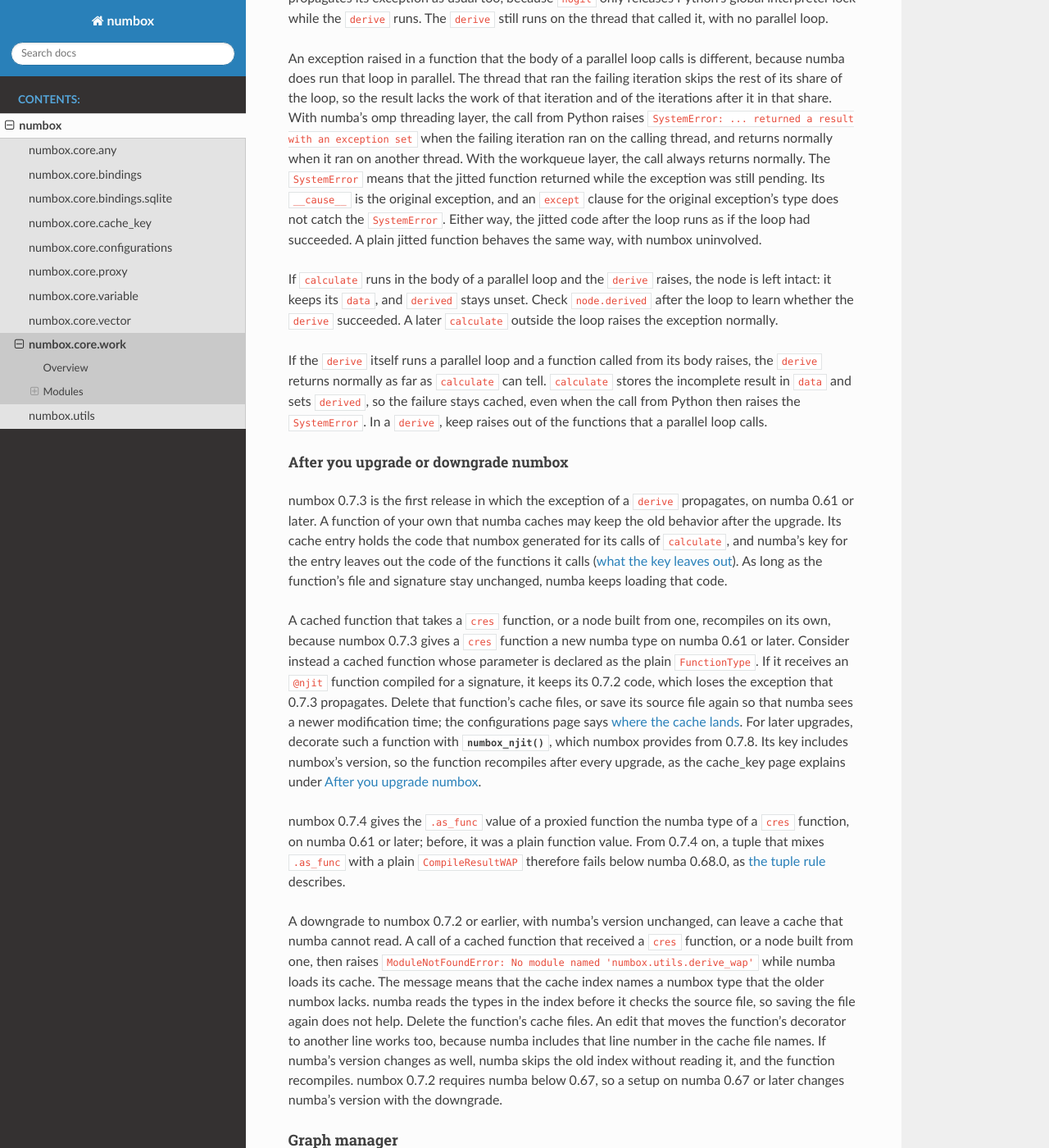
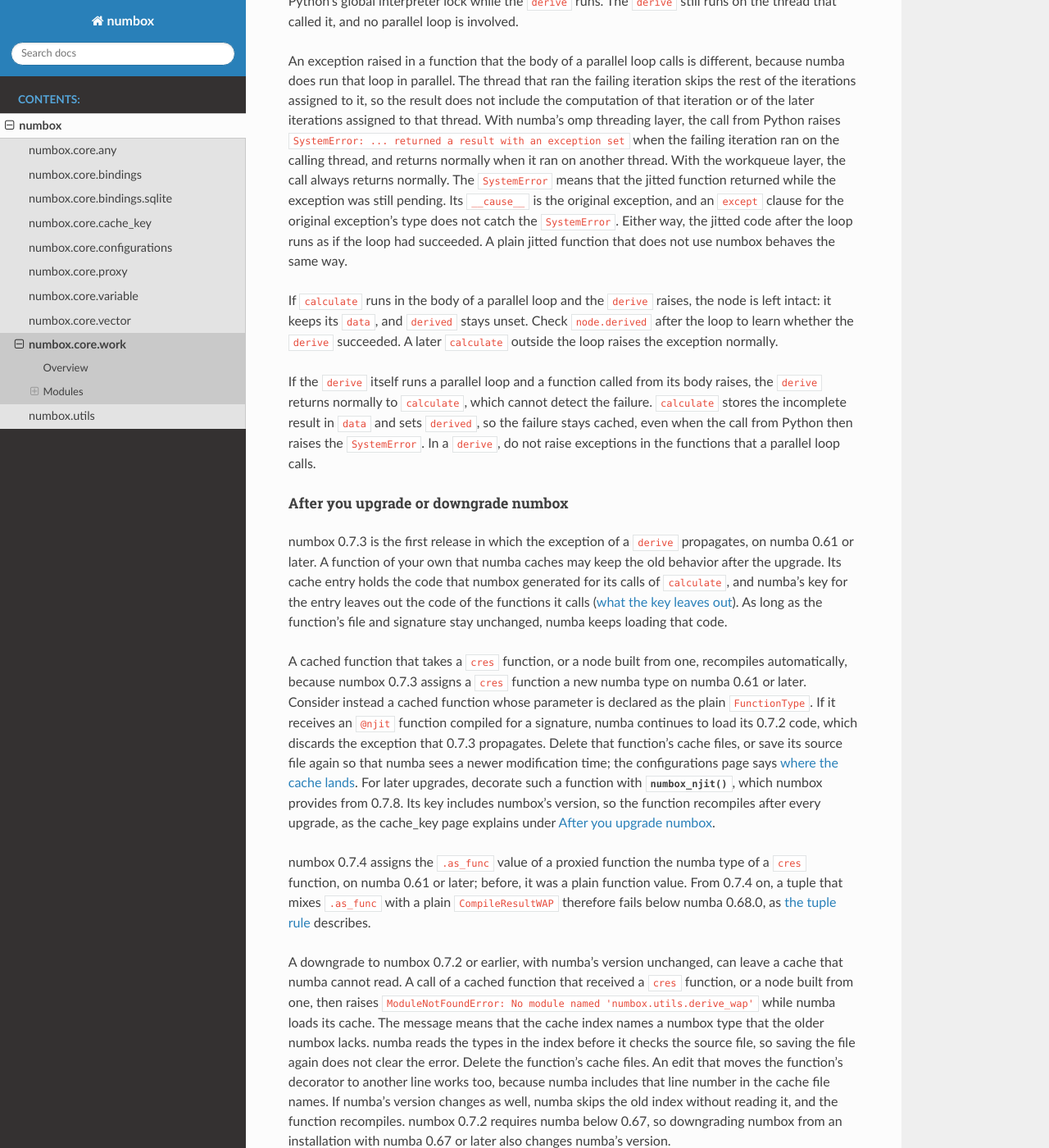
Before and after one commit to Goykhman/numbox, a Sphinx documentation site: the page built from docs/numbox.core.work.rst, in a window 1280 px wide and 1400 px high, scrolled down 14469 px. Shown: the whole window at 82% size. Built offline with Sphinx 7.4.7 and the Read the Docs theme 3.1.0, drawn with Linux system fonts in a browser that asks for light colours; some of the changed text lies outside the part shown.

Commit message:
Plain wording on the work page
Forty-two sentences on the work page that used figurative or elliptical wording now say the same thing in plain technical prose: the exception propagates or is discarded, numbox assigns a type, a derive still propagates its exception, and the maintainer's remaining idioms are spelled out.

```diff
--- a/docs/numbox.core.work.rst
+++ b/docs/numbox.core.work.rst
@@ -19,7 +19,8 @@
 ********
 
 Pure Python abstraction for creation of JIT'ed graph of :class:`numbox.core.work.work.Work` nodes.
-The examples of this overview continue one another, so run them in order, in one session.
+Later examples of this overview use names that earlier examples define, so run the examples in order, in one
+session.
 Users can define the specs of end nodes [#f1]_::
 
     from numba.core.types import int16
@@ -153,8 +154,8 @@
     w3 = w10.sources[0]
     w3_n = w3.as_node()
 
-The `Node` representation enables an assortment of utilities, which `Work` provides as methods that work through
-it. `all_inputs_names` lists the inputs transitively: the inputs of `w7` include `w1` and `w2`, the inputs of its
+The `Node` representation enables an assortment of utilities, which `Work` provides as methods that delegate to the
+`Node`. `all_inputs_names` lists the inputs transitively: the inputs of `w7` include `w1` and `w2`, the inputs of its
 source `w3`::
 
     assert w3.all_inputs_names() == ["w1", "w2"]
@@ -425,8 +426,8 @@
         |
         n3--n1
 
-Here it is understood that both references to 'n1' point to the same node,
-that happens to be a source of two other nodes, 'n2' and 'n3'.
+Both references to 'n1' point to the same node,
+which is a source of two other nodes, 'n2' and 'n3'.
 
 .. automodule:: numbox.core.work.print_tree
    :members:
@@ -482,9 +483,9 @@
 
 For performance-critical large graphs, with hundreds of nodes or more created in a jitted scope,
 :func:`numbox.core.work.work.make_work` is not feasible. Called from jitted code, it results in large memory use,
-and it takes up a lot of disk space when the jitted caller is cached. Declaring `make_work` with numba's
-`inline=True` directive would give a much slimmer and optimized final compilation result, but it would take a
-substantial time to compile. For such graphs it is recommended to use the low-level intrinsic
+and in large disk use when the jitted caller is cached. Declaring `make_work` with numba's `inline=True` directive
+would produce a much smaller and optimized final compilation result, but its compilation would take a
+substantial time. For such graphs it is recommended to use the low-level intrinsic
 ``numbox.core.work.lowlevel_work_utils.ll_make_work`` as follows::
 
     from numba import njit
@@ -589,54 +591,56 @@
 The three cases are:
 
 - A ``derive`` passed from Python to a jitted function whose parameter is declared as numba's ``FunctionType``, from
-  ``numba.types``. This page calls numba's own type the plain ``FunctionType``; numbox gives a ``cres`` function
-  ``DeriveFunctionType``, a subclass of it. For example, ``@njit(float64(FunctionType(float64(float64))))`` declares
-  one parameter of the plain type, for a function that takes and returns a ``float64``. The exception is lost because
-  numba converts the value to the plain type when Python hands it to the jitted function. The loss happens only at
-  that hand-over: within jitted code, a ``derive`` passed on to a function that declares the plain ``FunctionType``
-  keeps its exception. To keep it, let numba infer the parameter's type, or declare the parameter as
-  ``DeriveFunctionType(float64(float64))``, with ``DeriveFunctionType`` from :mod:`numbox.utils.derive_wap`. A
-  parameter declared that way accepts only ``cres`` functions and ``.as_func`` values.
+  ``numba.types``. This page calls numba's own type the plain ``FunctionType``; numbox assigns a ``cres`` function the
+  type ``DeriveFunctionType``, a subclass of it. For example, ``@njit(float64(FunctionType(float64(float64))))``
+  declares one parameter of the plain type, for a function that takes and returns a ``float64``. The exception is lost
+  because numba converts the value to the plain type when Python passes it to the jitted function. The loss occurs only
+  at that boundary between Python and jitted code: within jitted code, a ``derive`` passed on to a function that
+  declares the plain ``FunctionType`` still propagates its exception. For the exception to propagate, let numba infer
+  the parameter's type, or declare the parameter as ``DeriveFunctionType(float64(float64))``, with
+  ``DeriveFunctionType`` from :mod:`numbox.utils.derive_wap`. A parameter declared that way accepts only ``cres``
+  functions and ``.as_func`` values.
 - A ``CompileResultWAP`` that you build with numba directly. ``CompileResultWAP``, from
   ``numba.core.types.function_type``, is numba's function value for one compiled function, and
   ``CompileResultWAP(f.get_compile_result(sig))`` builds one for an ``@njit`` function ``f``. The exception is lost
   when such a value reaches jitted code as an argument or as a global variable, because the value has the plain
   ``FunctionType``. :func:`~numbox.core.work.work.make_work` upgrades the value when Python calls ``make_work``, but a
-  jitted function that receives the value cannot upgrade it. To keep the exception, build the ``derive`` with
-  ``cres``, or upgrade the value in Python with :func:`~numbox.utils.derive_wap.rewrap_derive` before jitted code
-  receives it.
+  jitted function that receives the value cannot upgrade it. For the exception to propagate, build the ``derive``
+  with ``cres``, or upgrade the value in Python with :func:`~numbox.utils.derive_wap.rewrap_derive` before jitted
+  code receives it.
 - A ``@cfunc`` used as a ``derive``, whether it reaches ``make_work`` from Python or from jitted code. The exception is
-  lost because a ``@cfunc`` has the plain ``FunctionType`` and nothing upgrades it. To keep the exception, compile the
-  function with ``cres`` instead.
+  lost because a ``@cfunc`` has the plain ``FunctionType`` and numbox does not upgrade a ``@cfunc``. For the exception
+  to propagate, compile the function with ``cres`` instead.
 
-numba can call a function value through two entry points. The numba entry point follows numba's own calling
-convention and carries an exception back to the caller. The C entry point, the kind that ``@cfunc`` builds, cannot:
-numba drops the exception there, as `numba issue 8246 <https://github.com/numba/numba/issues/8246>`_ describes. numba
-records the numba entry point of a value only when the value comes from a dispatcher. For that reason an ``@njit``
-function compiled for a signature keeps its exception when it is passed to a parameter of the plain ``FunctionType``.
-The compile result behind a ``cres`` function would be called through its C entry point, so ``cres`` wraps it in a
-:class:`~numbox.utils.derive_wap.DeriveWAP`, and numbox gives that value the numba type
-:class:`~numbox.utils.derive_wap.DeriveFunctionType`. That type records the numba entry point, and ``calculate`` calls
-a ``derive`` of that type through it. In the three cases above, the ``derive`` reaches ``calculate`` as a value of the
-plain ``FunctionType`` with only its C entry point. :mod:`numbox.utils.derive_wap` describes the mechanism.
+numba can call a function value through two entry points. The numba entry point follows numba's own calling convention
+and propagates an exception to the caller. The C entry point, the kind that ``@cfunc`` builds, does not propagate an
+exception: numba discards the exception there, as `numba issue 8246 <https://github.com/numba/numba/issues/8246>`_
+describes. numba records the numba entry point of a value only when the value comes from a dispatcher. For that reason
+an ``@njit`` function compiled for a signature still propagates its exception when it is passed to a parameter of the
+plain ``FunctionType``. A compile result that numba's own ``CompileResultWAP`` wraps is called through its C entry
+point. ``cres`` therefore wraps its compile result in a :class:`~numbox.utils.derive_wap.DeriveWAP` instead, and numbox
+assigns that wrapper the numba type :class:`~numbox.utils.derive_wap.DeriveFunctionType`. That type records the numba
+entry point, and ``calculate`` calls a ``derive`` of that type through it. In the three cases above, the ``derive``
+reaches ``calculate`` as a value of the plain ``FunctionType`` with only its C entry point.
+:mod:`numbox.utils.derive_wap` describes the mechanism.
 
 Other limits
 ~~~~~~~~~~~~
 
 .. _derive_mixed_function_values:
 
-Jitted code can receive several function values at once as the elements of a tuple, for example the ``derive``
-functions of the nodes it builds. Below numba 0.68.0, function values that take the same number of arguments can be
-elements of one tuple only if they have the same type, such as ``cres`` functions of one signature. Values that take
-different numbers of arguments are not affected, on any numba version. Four kinds of function value break the rule as
-elements of one tuple with a ``cres`` function: a ``@cfunc``, an ``@njit`` function compiled for a signature, numba's
-own ``CompileResultWAP``, and a ``cres`` function of another signature. Such a tuple fails with an ``AssertionError``
-that has no message. The assertion is numba's own check, and two plain function values of different types fail it as
-well. A ``cres`` function fails it more often, because numbox gives it ``DeriveFunctionType`` while numba gives the
-other kinds the plain ``FunctionType``. numba 0.68.0 accepts every such tuple, and each ``cres`` function in it keeps
-its exception.
+Jitted code can receive several function values at once as the elements of a tuple, for example the ``derive`` functions
+of the nodes it builds. Below numba 0.68.0, function values that take the same number of arguments can be elements of
+one tuple only if they have the same type, such as ``cres`` functions of one signature. Values that take different
+numbers of arguments are not affected, on any numba version. Four kinds of function value therefore cannot be elements
+of one tuple with a ``cres`` function: a ``@cfunc``, an ``@njit`` function compiled for a signature, numba's own
+``CompileResultWAP``, and a ``cres`` function of another signature. Such a tuple fails with an ``AssertionError`` that
+has no message. The assertion is numba's own check, and two plain function values of different types fail it as well. A
+``cres`` function fails the check more often, because numbox assigns it ``DeriveFunctionType``, while numba assigns the
+other kinds the plain ``FunctionType``. numba 0.68.0 accepts every such tuple, and each ``cres`` function in it still
+propagates its exception.
 
-Under ``python -O``, which removes assertions, numba below 0.68.0 skips that check and gives the whole tuple the type
+Under ``python -O``, which removes assertions, numba below 0.68.0 skips that check and assigns the whole tuple the type
 of its first element. A ``cres`` function that comes after another kind in the tuple then loses its exception. Another
 kind that comes after a ``cres`` function raises a ``TypeError`` that names the value's class.
 
@@ -651,7 +655,7 @@
 value, the lazily compiled function. Compile that function with ``cres`` too.
 
 The ``.as_func`` value of a proxied function counts as a ``cres`` function in these rules. The proxy page's section on
-:ref:`passing the function as a value <proxy_passing_as_value>` states them from that side.
+:ref:`passing the function as a value <proxy_passing_as_value>` states the same rules for ``.as_func``.
 
 A jitted caller can catch the exception of a ``derive`` only with a bare ``except:`` or with ``except Exception:``.
 numba accepts no other ``except`` clause, and it cannot bind the exception to a name with ``as``; see numba's
@@ -665,28 +669,28 @@
 parallel only if the loop has a single exit (see numba's `explicit parallel loops
 <https://numba.readthedocs.io/en/stable/user/parallel.html#explicit-parallel-loops>`_), and it warns with a
 ``NumbaPerformanceWarning`` when it cannot. A ``derive`` whose own ``prange`` loop raises in this way therefore
-propagates its exception as usual. A ``derive`` compiled with ``nogil=True`` propagates its exception as usual too,
-because ``nogil`` only releases Python's global interpreter lock while the ``derive`` runs. The ``derive`` still runs
-on the thread that called it, with no parallel loop.
+propagates its exception like any other ``derive``. A ``derive`` compiled with ``nogil=True`` also propagates its
+exception like any other ``derive``, because ``nogil`` only releases Python's global interpreter lock while the
+``derive`` runs. The ``derive`` still runs on the thread that called it, and no parallel loop is involved.
 
-An exception raised in a function that the body of a parallel loop calls is different, because numba does run that
-loop in parallel. The thread that ran the failing iteration skips the rest of its share of the loop, so the result
-lacks the work of that iteration and of the iterations after it in that share. With numba's omp threading layer, the
-call from Python raises ``SystemError: ... returned a result with an exception set`` when the failing iteration ran
-on the calling thread, and returns normally when it ran on another thread. With the workqueue layer, the call always
-returns normally. The ``SystemError`` means that the jitted function returned while the exception was still pending.
-Its ``__cause__`` is the original exception, and an ``except`` clause for the original exception's type does not
-catch the ``SystemError``. Either way, the jitted code after the loop runs as if the loop had succeeded. A plain
-jitted function behaves the same way, with numbox uninvolved.
+An exception raised in a function that the body of a parallel loop calls is different, because numba does run that loop
+in parallel. The thread that ran the failing iteration skips the rest of the iterations assigned to it, so the result
+does not include the computation of that iteration or of the later iterations assigned to that thread. With numba's omp
+threading layer, the call from Python raises ``SystemError: ... returned a result with an exception set`` when the
+failing iteration ran on the calling thread, and returns normally when it ran on another thread. With the workqueue
+layer, the call always returns normally. The ``SystemError`` means that the jitted function returned while the exception
+was still pending. Its ``__cause__`` is the original exception, and an ``except`` clause for the original exception's
+type does not catch the ``SystemError``. Either way, the jitted code after the loop runs as if the loop had succeeded. A
+plain jitted function that does not use numbox behaves the same way.
 
 If ``calculate`` runs in the body of a parallel loop and the ``derive`` raises, the node is left intact: it keeps its
 ``data``, and ``derived`` stays unset. Check ``node.derived`` after the loop to learn whether the ``derive``
 succeeded. A later ``calculate`` outside the loop raises the exception normally.
 
 If the ``derive`` itself runs a parallel loop and a function called from its body raises, the ``derive`` returns
-normally as far as ``calculate`` can tell. ``calculate`` stores the incomplete result in ``data`` and sets
-``derived``, so the failure stays cached, even when the call from Python then raises the ``SystemError``. In a
-``derive``, keep raises out of the functions that a parallel loop calls.
+normally to ``calculate``, which cannot detect the failure. ``calculate`` stores the incomplete result in ``data`` and
+sets ``derived``, so the failure stays cached, even when the call from Python then raises the ``SystemError``. In a
+``derive``, do not raise exceptions in the functions that a parallel loop calls.
 
 After you upgrade or downgrade numbox
 ~~~~~~~~~~~~~~~~~~~~~~~~~~~~~~~~~~~~~
@@ -697,43 +701,44 @@
 functions it calls (:ref:`what the key leaves out <cache_key_leaves_out>`). As long as the function's file and
 signature stay unchanged, numba keeps loading that code.
 
-A cached function that takes a ``cres`` function, or a node built from one, recompiles on its own, because numbox
-0.7.3 gives a ``cres`` function a new numba type on numba 0.61 or later. Consider instead a cached function whose
-parameter is declared as the plain ``FunctionType``. If it receives an ``@njit`` function compiled for a signature, it
-keeps its 0.7.2 code, which loses the exception that 0.7.3 propagates. Delete that function's cache files, or save its
-source file again so that numba sees a newer modification time; the configurations page says
+A cached function that takes a ``cres`` function, or a node built from one, recompiles automatically, because numbox
+0.7.3 assigns a ``cres`` function a new numba type on numba 0.61 or later. Consider instead a cached function whose
+parameter is declared as the plain ``FunctionType``. If it receives an ``@njit`` function compiled for a signature,
+numba continues to load its 0.7.2 code, which discards the exception that 0.7.3 propagates. Delete that function's cache
+files, or save its source file again so that numba sees a newer modification time; the configurations page says
 :ref:`where the cache lands <where_the_cache_lands>`. For later upgrades, decorate such a function with
-:func:`~numbox.core.cache_key.numbox_njit`, which numbox provides from 0.7.8. Its key includes numbox's version, so
-the function recompiles after every upgrade, as the cache_key page explains under
+:func:`~numbox.core.cache_key.numbox_njit`, which numbox provides from 0.7.8. Its key includes numbox's version, so the
+function recompiles after every upgrade, as the cache_key page explains under
 :ref:`After you upgrade numbox <cache_key_after_upgrade>`.
 
-numbox 0.7.4 gives the ``.as_func`` value of a proxied function the numba type of a ``cres`` function, on numba 0.61
-or later; before, it was a plain function value. From 0.7.4 on, a tuple that mixes ``.as_func`` with a plain
+numbox 0.7.4 assigns the ``.as_func`` value of a proxied function the numba type of a ``cres`` function, on numba
+0.61 or later; before, it was a plain function value. From 0.7.4 on, a tuple that mixes ``.as_func`` with a plain
 ``CompileResultWAP`` therefore fails below numba 0.68.0, as :ref:`the tuple rule <derive_mixed_function_values>`
 describes.
 
-A downgrade to numbox 0.7.2 or earlier, with numba's version unchanged, can leave a cache that numba cannot read. A
-call of a cached function that received a ``cres`` function, or a node built from one, then raises
+A downgrade to numbox 0.7.2 or earlier, with numba's version unchanged, can leave a cache that numba cannot read. A call
+of a cached function that received a ``cres`` function, or a node built from one, then raises
 ``ModuleNotFoundError: No module named 'numbox.utils.derive_wap'`` while numba loads its cache. The message means that
-the cache index names a numbox type that the older numbox lacks. numba reads the types in the index before it checks
-the source file, so saving the file again does not help. Delete the function's cache files. An edit that moves the
-function's decorator to another line works too, because numba includes that line number in the cache file names. If
-numba's version changes as well, numba skips the old index without reading it, and the function recompiles. numbox
-0.7.2 requires numba below 0.67, so a setup on numba 0.67 or later changes numba's version with the downgrade.
+the cache index names a numbox type that the older numbox lacks. numba reads the types in the index before it checks the
+source file, so saving the file again does not clear the error. Delete the function's cache files. An edit that moves
+the function's decorator to another line works too, because numba includes that line number in the cache file names. If
+numba's version changes as well, numba skips the old index without reading it, and the function recompiles. numbox 0.7.2
+requires numba below 0.67, so downgrading numbox from an installation with numba 0.67 or later also changes numba's
+version.
 
 Graph manager
 *************
 
 While not a requirement, it is recommended that the `Work` instance's `name` attribute matches the name
 of the variable to which that instance is assigned.
-Moreover, no out-of-the-box assertion of the uniqueness of `Work` names is provided; only the builder's
+Moreover, no built-in assertion of the uniqueness of `Work` names is provided; only the builder's
 registries refuse a repeated name, as :ref:`the builder overview <builder>` describes.
 The users are free to implement their own graph managers that register the `Work`
 nodes and assert additional requirements on the names as needed. The core numbox library
 takes no position on whether such an overhead is universally beneficial (and
 worth the performance tradeoff).
 
-One option to build a graph manager would be via the constructor such as:
+One option for building a graph manager is a constructor such as the following:
 
 .. code-block:: python
 
```
Also changed, not shown: other parts of docs/numbox.core.work.rst (+10 -9 lines).
